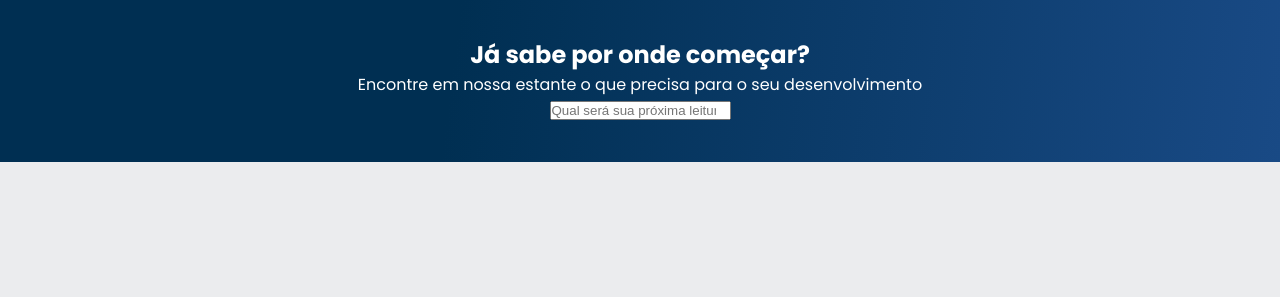
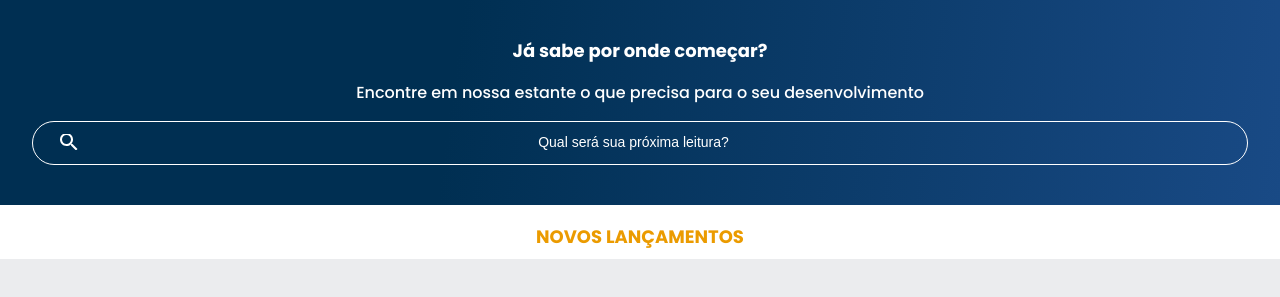
Before and after one commit to MathiasGalhos/Alura-Book, a plain HTML site: page index.html in a window 1280 px wide. Shown: the part 75-372 px from the top of the page. Drawn offline with Linux system fonts and the light colour scheme.

Commit message:
Add files via upload

```diff
--- a/index.html
+++ b/index.html
@@ -37,5 +37,8 @@
 <p class="banner__texto">Encontre em nossa estante o que precisa para o seu desenvolvimento</p>
 <input type="search" class="banner__pesquisa" placeholder="Qual será sua próxima leitura?">
     </section>
+    <section class="carrossel">
+        <div class="carrossel__titulo">Novos Lançamentos</div>
+    </section>
 </body>
 </html>
--- a/style.css
+++ b/style.css
@@ -1,5 +1,6 @@
 @import url("style/header.css");
 @import url(style/banner.css);
+@import url(style/carrossel.css);
 
 :root{
     --cor-de-fundo:#EBECEE;
--- a/style/banner.css
+++ b/style/banner.css
@@ -4,3 +4,32 @@
     text-align: center;
     padding: 2.5em 2em;
 }
+
+.banner__titulo{
+    font-size: 18px;
+    font-weight: 700;
+}
+
+.banner__texto{
+    font-weight: 500;
+    margin: 1em 0;
+}
+
+.banner__pesquisa{
+    background-color: transparent;
+    border:  1px solid var(--branco);
+    color: var(--branco);
+    padding: 1em;
+    width: 100%;
+    border-radius: 24px;
+}
+
+.banner__pesquisa::placeholder{
+    font-family: var(--font-principal);
+    font-size: 14px;
+    font-weight: 400;
+    text-align: center;
+    color: var(--branco);
+background: url(../img/Lupa.svg)no-repeat;
+background-position: 1em;
+}
--- /dev/null
+++ b/style/carrossel.css
@@ -0,0 +1,9 @@
+.carrossel__titulo{
+    color: var(--laranja);
+    background-color: var(--branco);
+    text-align: center;
+    text-transform: uppercase;
+    font-size: 18px;
+    font-weight: 700;
+    padding: 1em 0 0.5em 0;
+}
```
